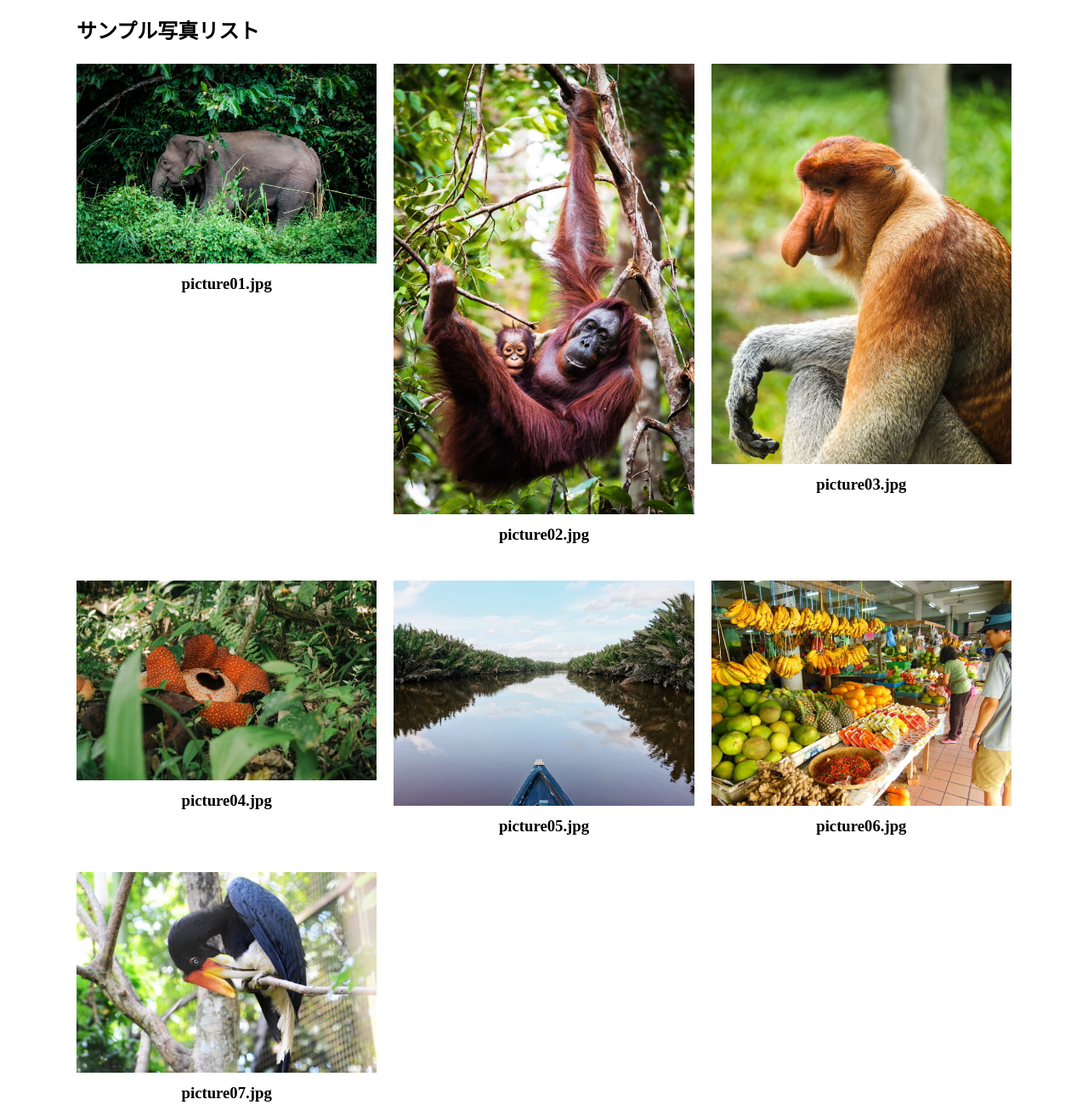
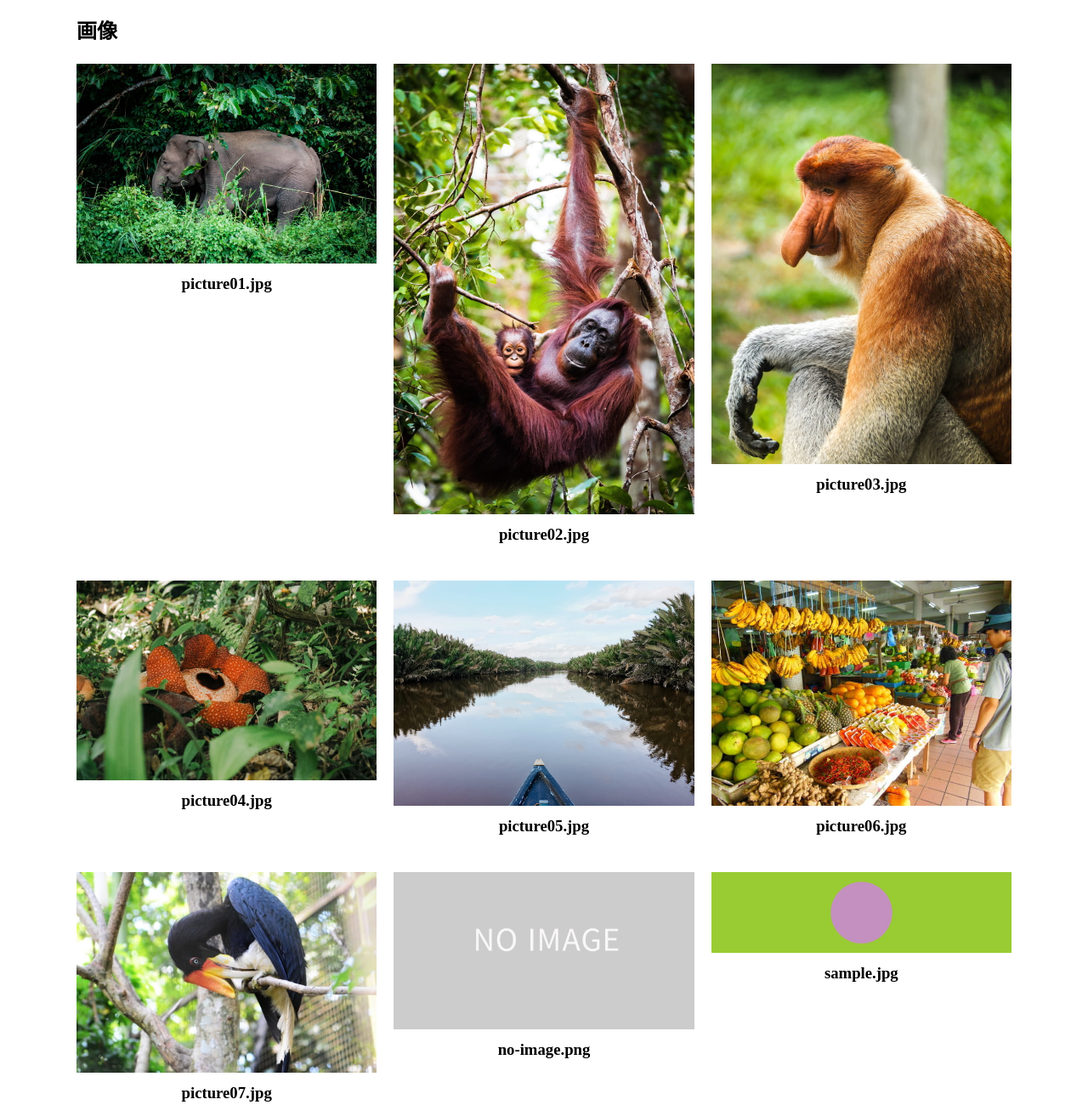
Before and after one commit to rea1i2e/sample-images, a website: page index.html in a window 1280 px wide. Shown: the part 504-1804 px from the top of the page at 85% size. Drawn offline with nearby package versions, Linux system fonts and the light colour scheme.

Commit message:
追加画像用のhtml追記

```diff
--- a/index.html
+++ b/index.html
@@ -119,7 +119,7 @@
     <section class="l-pictures p-pictures">
       <div class="p-picture__inner l-inner">
         <h2 class="p-pictures__section-title c-section-title">
-          サンプル写真リスト
+          画像
         </h2>
 
         <ul class="p-picrues__image-items p-image-items">
@@ -179,6 +179,22 @@
               picture07.jpg
             </h3>
           </li>
+          <li class="p-image-items__image-item p-image-item">
+            <figure class="p-image-item__images">
+              <img src="images/no-image.png" alt="">
+            </figure>
+            <h3 class="p-image-item__file-name">
+              no-image.png
+            </h3>
+          </li>
+          <li class="p-image-items__image-item p-image-item">
+            <figure class="p-image-item__images">
+              <img src="images/sample.jpg" alt="">
+            </figure>
+            <h3 class="p-image-item__file-name">
+              sample.jpg
+            </h3>
+          </li>
         </ul>
       </div>
     </section>
```
